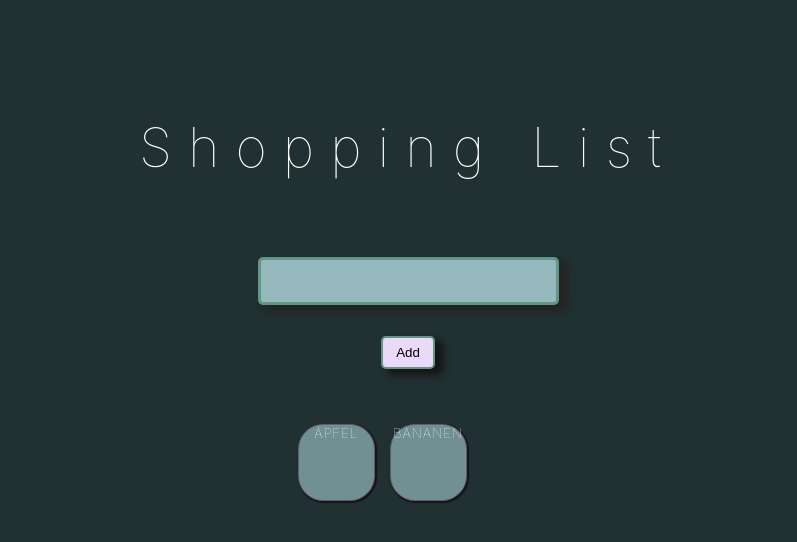
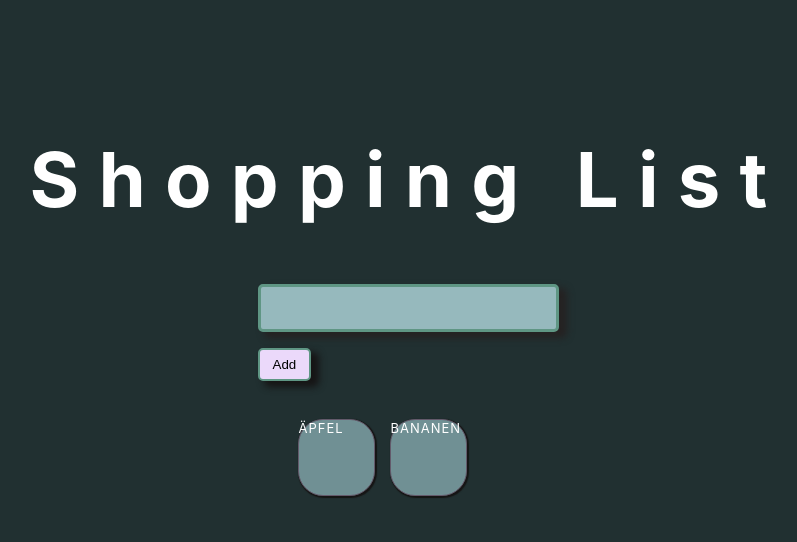
Before and after one commit to HanniOfHyrule/ShoppingList, a React (Create React App) app: page / in a window 1280 px wide. Shown: the top 542 px of the page, without its empty margins (238-1035 px from the left). Built offline with nearby package versions, Linux system fonts and the light colour scheme.

Commit message:
Component split - header

```diff
--- a/src/App.css
+++ b/src/App.css
@@ -1,21 +1,3 @@
-.App {
-  text-align: center;
-}
-
-.App-header {
-  background-color: #213031;
-  min-height: 100vh;
-  display: flex;
-  flex-direction: column;
-  align-items: center;
-  justify-content: center;
-  font-size: calc(30px + 3vmin);
-  color: white;
-  letter-spacing: 1rem;
-  padding: 0px 80px 0px 92px;
-  font-weight: 100;
-}
-
 .visually-hidden {
   clip: rect(0 0 0 0);
   clip-path: inset(50%);
--- a/src/App.js
+++ b/src/App.js
@@ -2,14 +2,13 @@ import "./App.css";
 import "./components/List.css";
 import "./components/AddItem.css";
 import ShoppingList from "./components/ShoppingList";
+import MainHeader from "./components/MainHeader";
 
 function App() {
   return (
-    <div className="App">
-      <header className="App-header">
-        <p>Shopping List</p>
-        <ShoppingList />
-      </header>
+    <div className="App-header">
+      <MainHeader />
+      <ShoppingList />
     </div>
   );
 }
--- a/src/components/AddItem.js
+++ b/src/components/AddItem.js
@@ -1,4 +1,5 @@
 import react from "react";
+import "./AddItem.css";
 
 const AddItem = ({ name, onChange, onAdd }) => (
   <div>
--- a/src/components/List.js
+++ b/src/components/List.js
@@ -1,4 +1,5 @@
 import react from "react";
+import "./List.css";
 
 const List = ({ list }) => {
   return (
--- /dev/null
+++ b/src/components/MainHeader.css
@@ -0,0 +1,20 @@
+.App {
+  text-align: center;
+}
+
+.App-header {
+  background-color: #213031;
+  min-height: 100vh;
+  display: flex;
+  flex-direction: column;
+  align-items: center;
+  justify-content: center;
+  font-size: calc(30px + 1vmin);
+  color: white;
+  letter-spacing: 1.2rem;
+  padding: 0px 80px 0px 92px;
+}
+
+.header.header {
+  font-weight: 100;
+}
--- /dev/null
+++ b/src/components/MainHeader.js
@@ -0,0 +1,13 @@
+import "./MainHeader.css";
+
+function MainHeader() {
+  return (
+    <div className="App">
+      <header className="header">
+        <h1>Shopping List</h1>
+      </header>
+    </div>
+  );
+}
+
+export default MainHeader;
--- a/src/components/ShoppingList.js
+++ b/src/components/ShoppingList.js
@@ -3,6 +3,7 @@ import React from "react";
 import { v4 as uuidv4 } from "uuid";
 import AddItem from "./AddItem";
 import List from "./List";
+import { useState, useEffect } from "react";
 
 const initialList = [
   {
```
